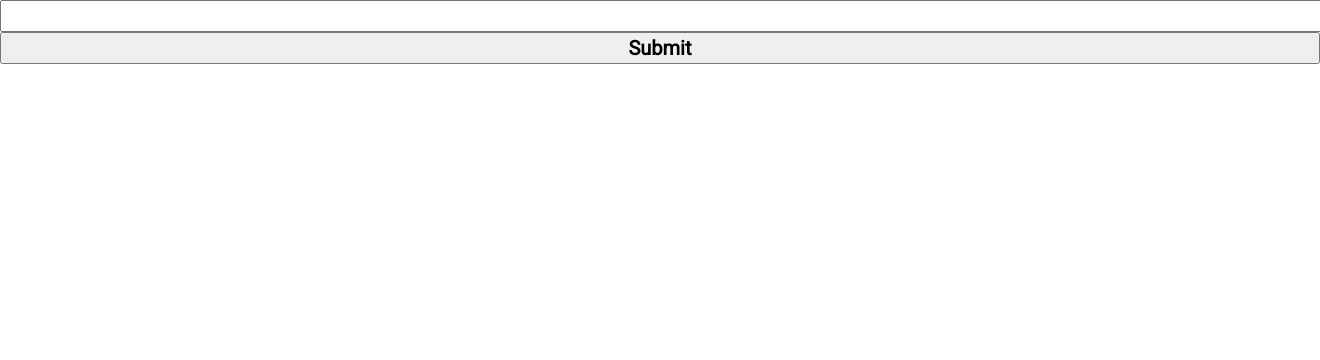
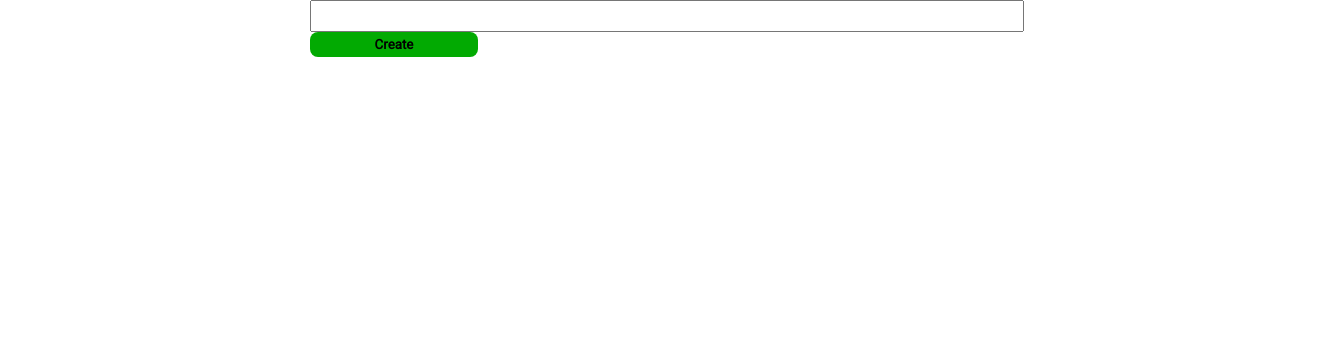
Before and after one commit to SS1L/ToDo, a Django app: page /board/ in a window 1320 px wide; the page is wider, and only the part inside the window is pictured. Shown: the part 60-420 px from the top of that part. Run offline with Django 3.2, Linux system fonts and the light colour scheme; the visitor is signed in with stand-in values (Sample User, id 1).

Commit message:
delete on one page

```diff
--- a/todoproject/accounts/models.py
+++ b/todoproject/accounts/models.py
@@ -1,8 +1,14 @@
 from django.db import models
+from django.utils import timezone
 
 
+class Category(models.Model):
+    pass
+
 class Task(models.Model):
+    #user = models.ForeignKey(Category, null=True,on_delete=models.CASCADE)
     title = models.CharField(max_length=200)
+
     complete = models.BooleanField(default=False)
     created = models.DateTimeField(auto_now_add=True)
 
--- a/todoproject/accounts/templates/tasks/todo.html
+++ b/todoproject/accounts/templates/tasks/todo.html
@@ -3,29 +3,32 @@
 {% block titile%}{% endblock %}
 
 {% block content %}
+<div class="todo">
+    <div class="todo-submit">
+        <form method="POST" action="" class="todo-form">
+            {% csrf_token %}
+            <input type="text" name="title" requiredid="id_title">
+            <button type="submit" class="todo-create">
+                    Create
+            </button>
+        </form>
+    </div>
+    <ul class='all-item'>
+        {% for task in tasks %}
+        <div>
+            <li class='create-item'>
+                <div>
+                    {{task}}
+                </div>
+                <form method='POST' action="/deleteTask/{{task.id}}/">
+                    {% csrf_token %}
+                    <input type="submit" value="Delete" class="delete-item">
+                </form>
+            </li>
+        </div>
+        {% endfor %}
+    </ul>
+</div>
 
 
-{% if  user.is_authenticated %}
-
-<form method="POST">
-    {% csrf_token %}
-    {{form.title}}
-    <input type="submit" name='Create Task'>
-</form>
-{% for task in tasks %}
-
-
-<div>
-    <a href="{% url 'update_task' task.id %}">Update</a>
-    <a href="{% url 'delete_task' task.id %}">Delete</a>
-    <p>{{task}}</p>
-</div>
-
-{% endfor %}
-
-{% else %}
-<p>You are not logged in</p>
-<a href="{% url 'login' %}">login</a>
-{% endif %}
-
 {% endblock %}
--- a/todoproject/accounts/urls.py
+++ b/todoproject/accounts/urls.py
@@ -8,5 +8,5 @@
     path('board/', views.boardsPage, name='board'),
     path('logout/', views.logoutUser, name='logout'),
     path('update_task/<str:index>/', views.updateTask, name='update_task'),
-    path('delete_task/<str:index>/', views.deleteTask, name='delete_task'),
+    path('deleteTask/<str:index>/', views.deleteTask, name='delete_task'),
 ]
--- a/todoproject/accounts/views.py
+++ b/todoproject/accounts/views.py
@@ -51,7 +51,6 @@
     return redirect('login')
 
 def home(request):
-    #return HttpResponse('<h1>Home</h1>')
     return render(request, 'accounts/home.html')
 
 @login_required(login_url='home')
@@ -88,4 +87,4 @@
         return redirect('board')
 
     context = {'task': task}
-    return render(request, 'tasks/delete_todo.html', context)
+    return render(request, 'tasks/todo.html', context)
--- a/todoproject/static/css/style.css
+++ b/todoproject/static/css/style.css
@@ -55,3 +55,41 @@
     color: var(--white);
     text-align: center;
 }
+
+.todo {
+    max-width: 700px;
+    margin: 0 auto;
+}
+
+.todo-submit{
+    display: flex;
+}
+
+.todo-form{
+    width: 100%;
+}
+.todo-create{
+    width: 24%;
+    background-color: #02aa02;
+    padding: 5px;
+    border-radius: 8px;
+    border: 0;
+}
+
+.all-item {
+    margin-top: 20px;
+}
+
+.create-item{
+    display: flex;
+    border: 1px solid gray;
+    padding: 10px 0;
+}
+
+.delete-item{
+    background-color: #ff2d2d;
+    color: var(--white);
+    border: 0;
+    padding: 5px 10px;
+    border-radius: 4px;
+}
```
Also changed, not shown: todoproject/accounts/migrations/0005_task_user.py (added), todoproject/accounts/migrations/0006_auto_20200412_1027.py (added), todoproject/accounts/migrations/0007_auto_20200412_1029.py (added), todoproject/accounts/migrations/0008_auto_20200412_1438.py (added), todoproject/accounts/migrations/0009_auto_20200412_1444.py (added).
